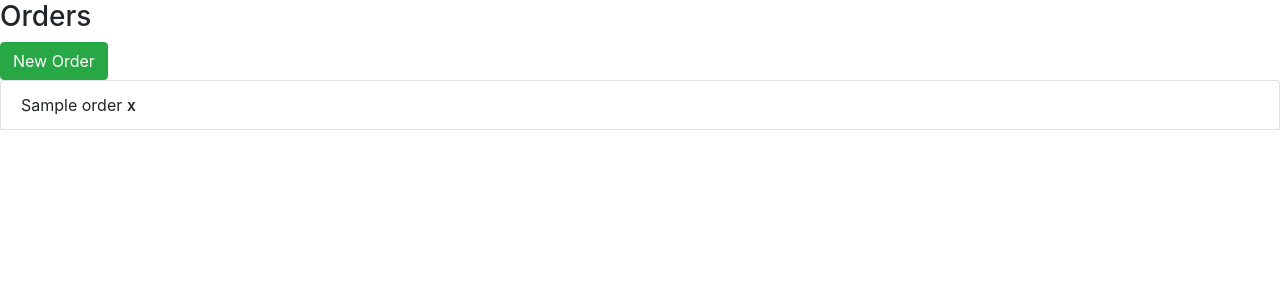
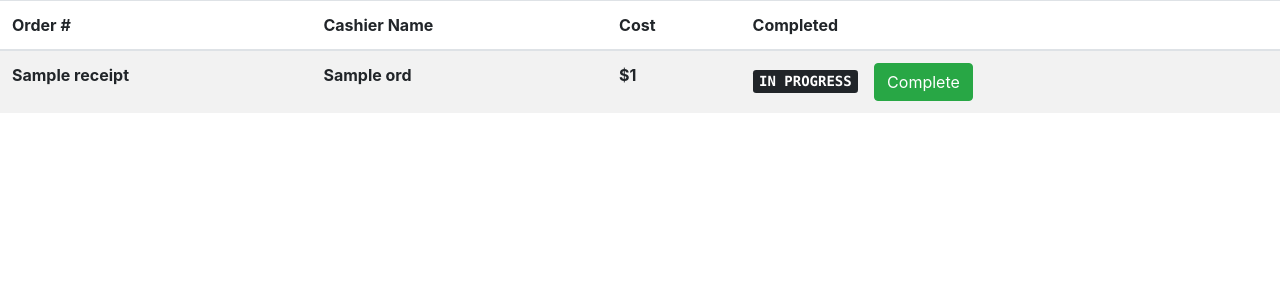
Before and after one commit to mecharmor/Basic-AWS-RDS-Flask-website, a Flask app: template templates/order.html in a window 1280 px wide. Shown: the part 56-356 px from the top of the page. Run offline with Flask 2, Linux system fonts and the light colour scheme; the template is opened without the code that fills it: most values are stand-ins (such as "Sample title", 1, 10 or a date in 2020); lists and menus that the app fills with data are empty; parts of the project's set-up code (start-up, migrations or seed data) failed here and were passed over; some libraries are stand-ins or nearby versions.

Commit message:
(add) complete and mark incomplete orders

```diff
--- a/server.py
+++ b/server.py
@@ -3,6 +3,7 @@ from flask import Flask, render_template, request, redirect
 import requests
 app = Flask(__name__)
 import pymysql
+import random
 
 class Database:
     def __init__(self):
@@ -20,7 +21,18 @@ class Database:
     def getEmployees(self):
         return self.query("SELECT * FROM sys.Employee;")
     def getOrders(self):
-        return self.query("SELECT * FROM sys.Orders;")
+        return self.query("""
+            SELECT
+            O.order_id AS order_number,
+            E.first_name AS cashier_name,
+            O.receipt_id AS receipt,
+            SUM(M.cost) AS total_cost,
+            O.order_is_complete AS completed
+            FROM sys.Employee E
+            INNER JOIN sys.Orders O ON E.employee_id = O.employee_id
+            INNER JOIN sys.Menu M ON O.menu_id = M.menu_id
+            GROUP BY O.receipt_id;
+                         """)
     def getMenu(self):
         return self.query("SELECT * FROM sys.Menu;")
     def getMenuItems(self):
@@ -29,8 +41,10 @@ class Database:
         return self.query("SELECT * FROM sys.Employee_Type;")
     def getInventory(self):
         return self.query("SELECT * FROM sys.Inventory;")
-    def completeOrder(self, order_id):
-        self.query("UPDATE Orders O SET O.Order_is_complete = 1 WHERE O.order_id = " + order_id + ";")
+    def completeOrder(self, receipt):
+        self.query(r"UPDATE sys.Orders O SET O.order_is_complete=1 WHERE O.receipt_id='" + str(receipt) + r"';")
+    def markIncompleteOrder(self, receipt):
+        self.query(r"UPDATE sys.Orders O SET O.order_is_complete=0 WHERE O.receipt_id='" + str(receipt) + r"';")
 
 db = Database()
 
@@ -61,16 +75,21 @@ def inventory():
 @app.route("/order", methods=["POST"])
 def place_order():
     order_sample = request.form.get("order_sample")
+    receipt = "%032x" % random.getrandbits(127) # generated receipt
     print("Sample output: " + str(order_sample))
 
     return redirect("/order")
 
 @app.route("/complete_order", methods=["POST"])
 def complete_order():
-    order_id = request.form.get("order_id")
+    receipt = request.form.get("receipt")
+    db.completeOrder(receipt)
+    return redirect("/order")
 
-    print("id: " + str(order_id))
-
+@app.route("/incomplete_order", methods=["POST"])
+def incomplete_order():
+    receipt = request.form.get("receipt")
+    db.markIncompleteOrder(receipt)
     return redirect("/order")
 
 if __name__ == "__main__":
--- a/templates/order.html
+++ b/templates/order.html
@@ -1,33 +1,37 @@
         {% include './partials/head.html' %}
         {% include './partials/navbar.html' %}
-        <div>
-        <h3>Orders</h3> <button type="button" class="btn btn-success" data-toggle="modal" data-target="#myModal">New Order</button>
-        </div>
-         <ul class="list-group">
-            {% for l in orders %}
-                <li class="list-group-item">{{l}}<span class="badge">X</span></li></br>
-            {% endfor %}
-        </ul>
 
-         <!-- Modal -->
-        <div class="modal fade" id="myModal" role="dialog">
-            <form role="form" action="/order" method="post">
-                <div class="modal-dialog">
-                    <!-- Modal content-->
-                    <div class="modal-content">
-                        <div class="modal-header">
-                            <button type="button" class="close" data-dismiss="modal">&times;</button>
-                        </div>
-                        <div class="modal-body">
-                            <p>Input Fields Here</p>
-                            <input type="text" class="form-control" placeholder="Sample" name="order_sample">
-                        </div>
-                        <div class="modal-footer">
-                            <button type="submit" class="btn btn-success">Place Order</button>
-                        </div>
-                    </div>
-                </div>
-            </form>
-        </div>
+        <table class="table table-striped">
+            <thead>
+                <tr>
+                <th scope="col">Order #</th>
+                <th scope="col">Cashier Name</th>
+                <th scope="col">Cost</th>
+                <th scope="col">Completed</th>
+                </tr>
+            </thead>
+            <tbody>
+                {% for ord in orders %}
+                    <tr>
+                        <th scope="row">{{ord['receipt']}}</th>
+                        <th scope="row">{{ord['cashier_name']}}</th>
+                        <th scope="row">${{ord['total_cost']}}</th>
+                        <th scope="row">
+                        {% if ord['completed'] > 0 %}
+                               <form role="form" action="/incomplete_order" method="post" id="form-{{ord['order_number']}}">
+                                <input type="hidden" name="receipt" value="{{ord['receipt']}}">
+                             </form>
+                             <kbd>Completed</kbd><button style="margin-left: 1em;" class="btn btn-danger" type="submit" form="form-{{ord['order_number']}}" value="Submit">re-open</button>
+                        {% else %}
+                             <form role="form" action="/complete_order" method="post" id="form-{{ord['order_number']}}">
+                                <input type="hidden" name="receipt" value="{{ord['receipt']}}">
+                             </form>
+                             <kbd>IN PROGRESS</kbd><button style="margin-left: 1em;" class="btn btn-success" type="submit" form="form-{{ord['order_number']}}" value="Submit">Complete</button>
+                        {% endif %}
+                        </th>
+                    </tr>
+                {% endfor %}
+            </tbody>
+        </table>
 
         {% include './partials/foot.html' %}
```
Also changed, not shown: templates/employee.html (+16 -5 lines), 1 other file.
